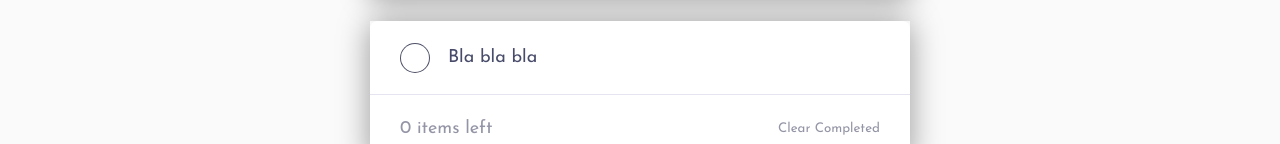
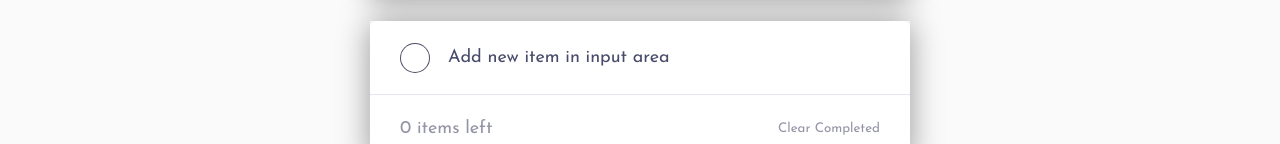
Before and after one commit to d1bolozan/todo-app, a plain HTML site: page index.html in a window 1280 px wide. Shown: the part 378-522 px from the top of the page. Drawn offline with Linux system fonts and the light colour scheme; files whose address does not match are found by name.

Commit message:
ADD: preview item with intructions

```diff
--- a/app.js
+++ b/app.js
@@ -68,7 +68,7 @@ const updateStatusOfItem = (id) => {
     }
   });
   addItemInLocalStorage(todoItems);
-}
+};
 
 const deleteItem = (id) => {
   todoItems = todoItems.filter((item) => item.id != id);
@@ -104,7 +104,6 @@ const showItemsByCondition = (options) => {
   }
 };
 
-
 filter.addEventListener("click", (event) => {
   if (event.target.id !== "") {
     const options = event.target.id;
--- a/index.html
+++ b/index.html
@@ -26,7 +26,7 @@
             <label class="list__label">
               <input type="checkbox" class="list__checkbox list__checkbox-icon" />
               <span class="list__checkbox--fake"><span class="list__checkbox-icon icon-check"></span></span>
-              <span class="list__text">Bla bla bla</span>
+              <span class="list__text">Add new item in input area</span>
               <button class="list__remove icon-cross"></button>
             </label>
           </li>
```
